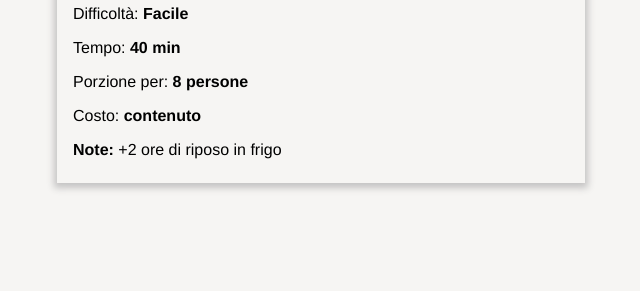
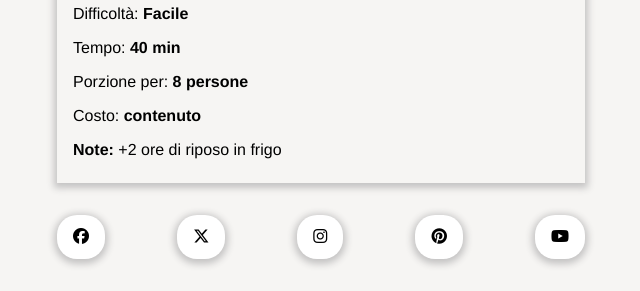
Before and after one commit to thomasraimondi/htmlcss-responsive-layout, a plain HTML site: page index.html in a window 1280 px wide. Shown: the part 538-829 px from the top of the page, without its empty margins (319-959 px from the left). Before the commit the page ends 800 px from the top, so only its background shows below. Drawn offline with Linux system fonts and the light colour scheme.

Commit message:
add section social

```diff
--- a/css/style.css
+++ b/css/style.css
@@ -106,7 +106,7 @@ body {
 
 /* main */
 
-/* Plate-Title */
+/* Recipe-Title */
 #recipe-title .recipe-title {
   display: flex;
   gap: 5px;
@@ -116,7 +116,9 @@ body {
   display: none;
 }
 
-/* Card Plate */
+/* Recipe Summary */
+
+/* Card Recipe */
 #recipe-summary .card-recipe {
   box-shadow: 0px 2px 7px 3px #c4c3c3;
 }
@@ -132,3 +134,22 @@ body {
 #recipe-summary ul li {
   padding: 0.5rem 0;
 }
+
+/* Social Icons */
+
+#social-icons .social-items {
+  display: flex;
+  padding: 2rem 0;
+  justify-content: space-between;
+}
+
+#social-icons .social-item {
+  padding: 0.8rem 1rem;
+  background-color: white;
+  border-radius: 20px;
+  box-shadow: 0px 2px 7px 3px #c4c3c3;
+}
+
+#social-icons .social-item span {
+  display: none;
+}
--- a/index.html
+++ b/index.html
@@ -77,6 +77,32 @@
           </div>
         </div>
       </section>
+      <section id="social-icons">
+        <div class="container">
+          <div class="social-items">
+            <div class="social-item">
+              <i class="fa-brands fa-facebook"></i>
+              <span class="social-title">facebook</span>
+            </div>
+            <div class="social-item">
+              <i class="fa-brands fa-x-twitter"></i>
+              <span class="social-title">X</span>
+            </div>
+            <div class="social-item">
+              <i class="fa-brands fa-instagram"></i>
+              <span class="social-title">Instagram</span>
+            </div>
+            <div class="social-item">
+              <i class="fa-brands fa-pinterest"></i>
+              <span class="social-title">Pinterest</span>
+            </div>
+            <div class="social-item">
+              <i class="fa-brands fa-youtube"></i>
+              <span class="social-title">Youtube</span>
+            </div>
+          </div>
+        </div>
+      </section>
     </main>
     <footer></footer>
   </body>
```
